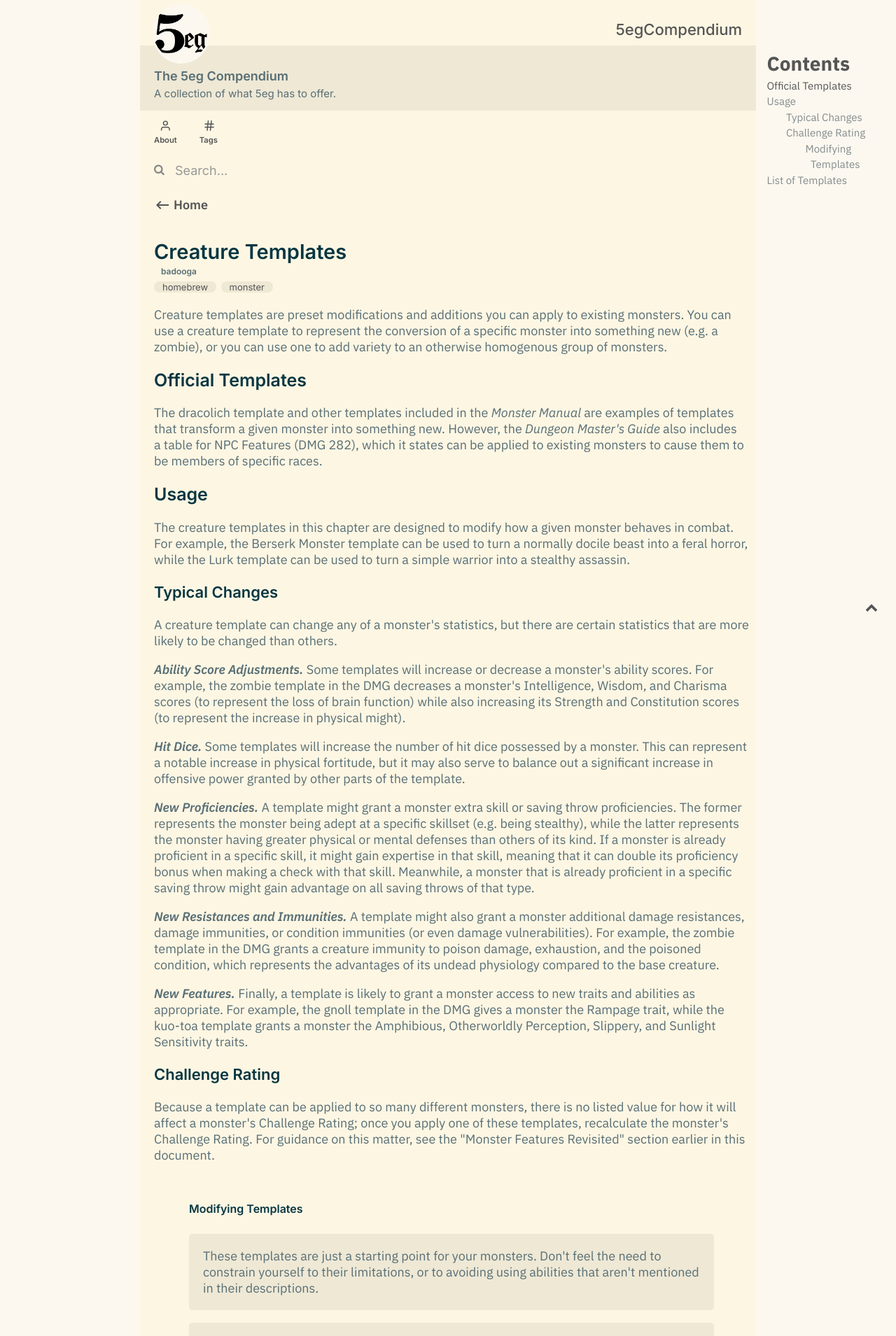
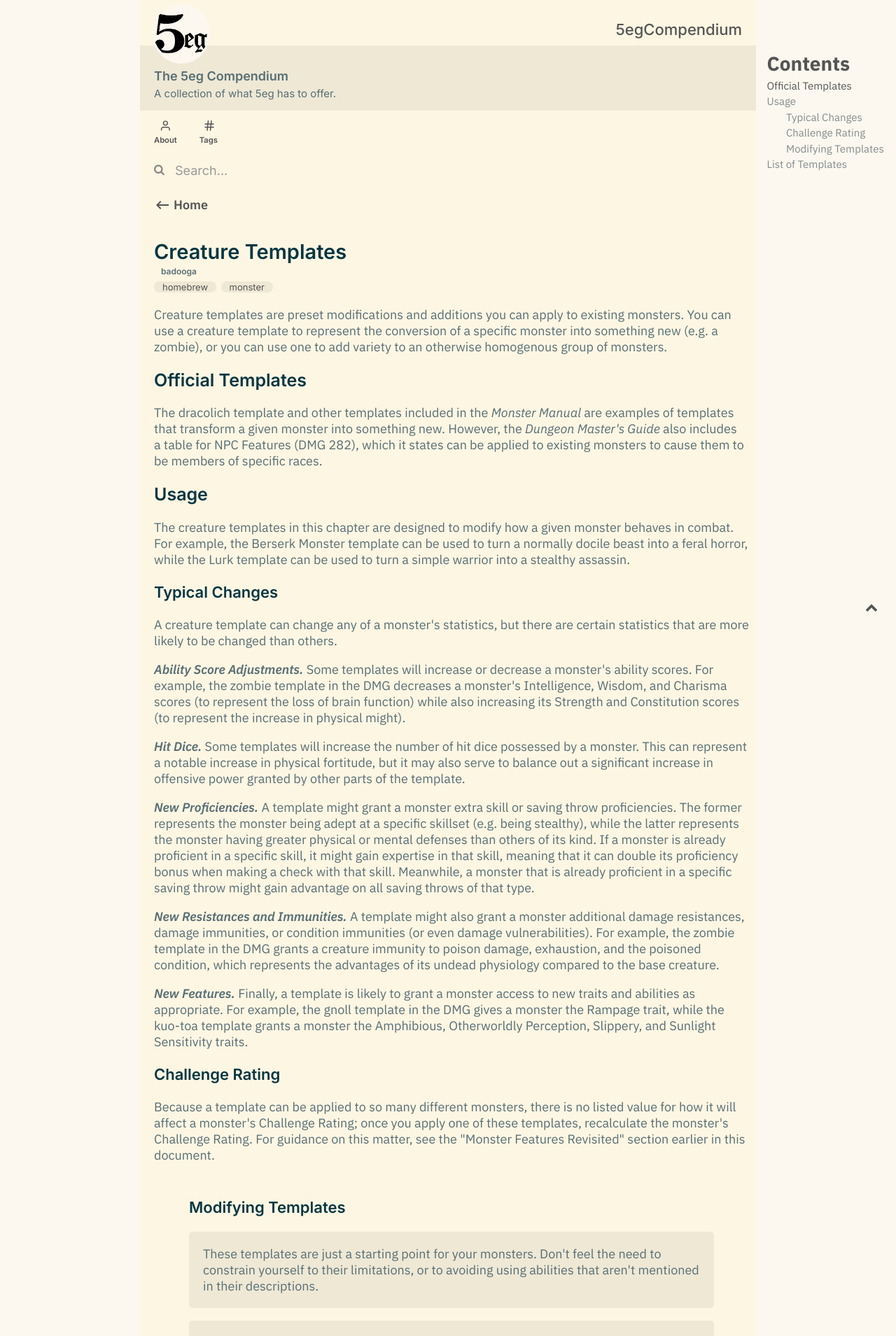
Before and after one commit to 5egeneral/compendium, a Jekyll site: the page built from _notes/20210601-Creature Templates.md, in a window 1280 px wide. Shown: the top 1909 px of the page at 70% size. Built offline with Jekyll 4.4.1, drawn with Linux system fonts in a browser that asks for light colours; the table of contents is made by our own code.

```diff
--- a/_notes/20210601-Creature Templates.md
+++ b/_notes/20210601-Creature Templates.md
@@ -29,7 +29,7 @@ A creature template can change any of a monster's statistics, but there are cert
 ### Challenge Rating
 Because a template can be applied to so many different monsters, there is no listed value for how it will affect a monster's Challenge Rating; once you apply one of these templates, recalculate the monster's Challenge Rating. For guidance on this matter, see the "Monster Features Revisited" section earlier in this document.
 
-> ##### Modifying Templates
+> ### Modifying Templates
 > These templates are just a starting point for your monsters. Don't feel the need to constrain yourself to their limitations, or to avoiding using abilities that aren't mentioned in their descriptions.
 >
 > It's also worth noting that many of these templates simply piece together some of the monster features discussed earlier in this document. For example, the Bodyguard template simply combines my monster version of the Alert feat with pieces of the Polearm Master and Sentinel feats. Thus, you can view these as example applications of the other content in this document, whereas you are free to ignore or deviate from them as you see fit.
```
